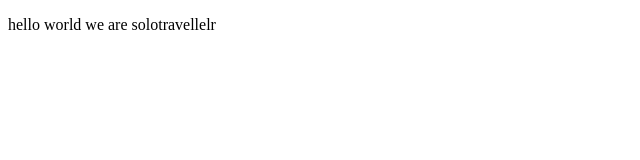
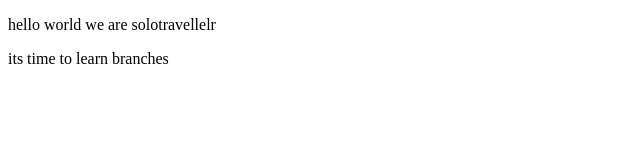
Before and after one commit to gaurav-2727/2nd-repo, a plain HTML site: page mysecondrepo/index.html in a window 1280 px wide. Shown: the whole page, without its empty margins (0-640 px from the left). Drawn offline with Linux system fonts and the light colour scheme.

Commit message:
add new para

```diff
--- a/mysecondrepo/index.html
+++ b/mysecondrepo/index.html
@@ -7,5 +7,6 @@
 </head>
 <body>
     <p>hello world we are solotravellelr</p>
+    <p>its time to learn branches</p>
 </body>
 </html>
```
